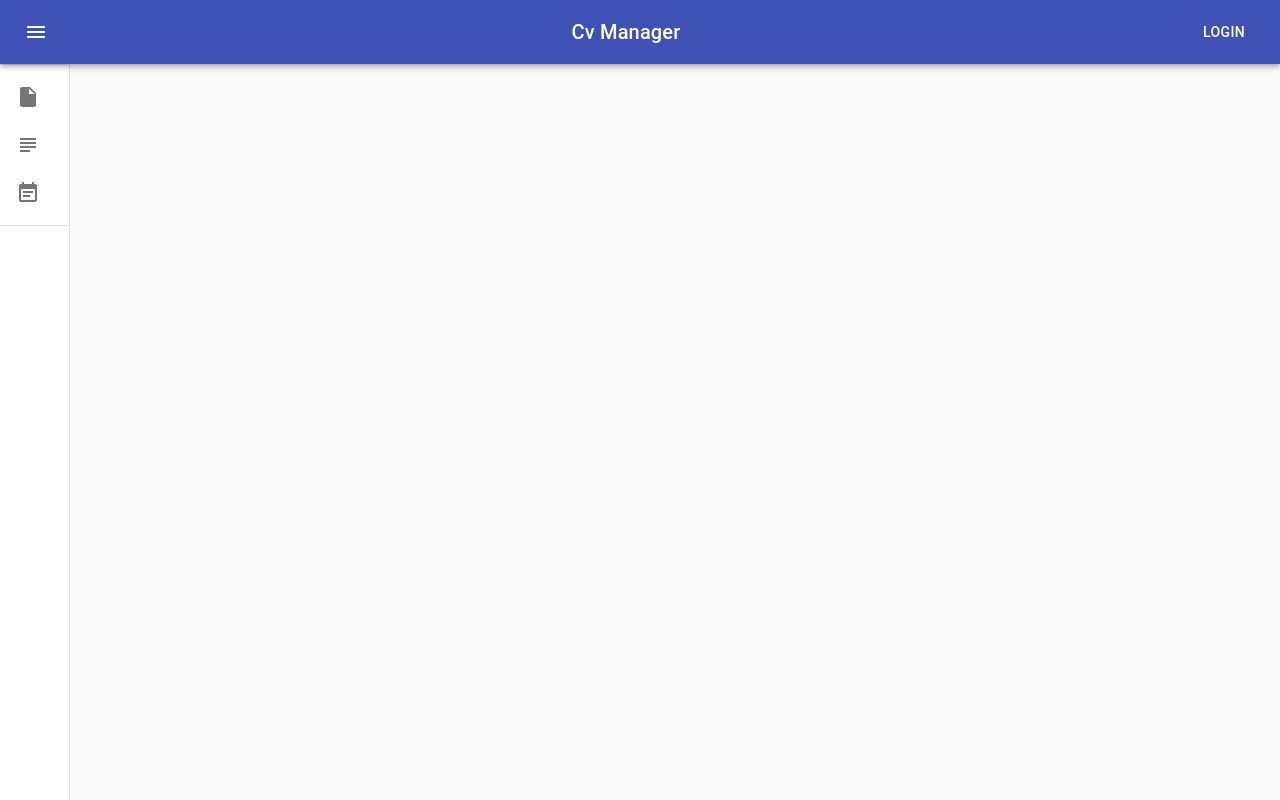
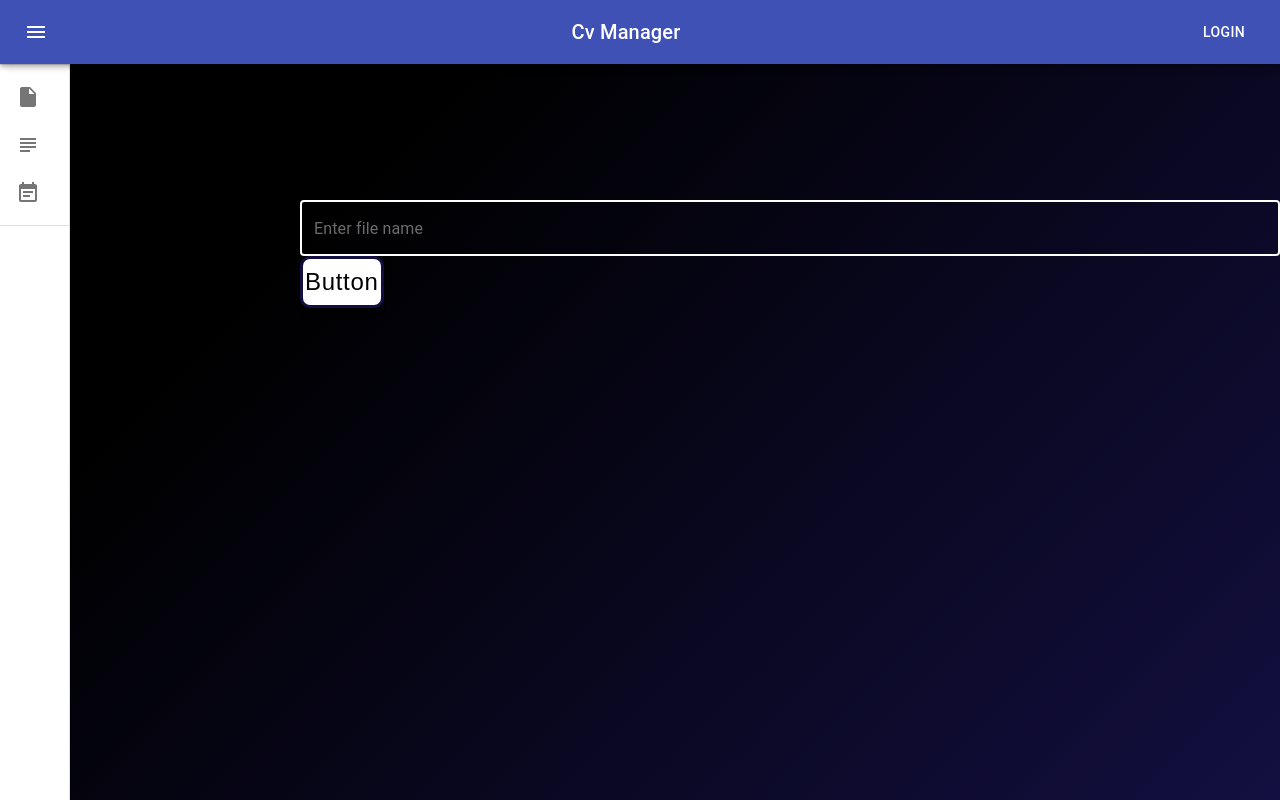
Before and after one commit to STaras1992/cv-manager, a React (Create React App) app: page /template in a window 1280 px wide. Built offline with nearby package versions, Linux system fonts and the light colour scheme.

Commit message:
cover form

```diff
--- a/src/App.css
+++ b/src/App.css
@@ -1,5 +1,6 @@
 .app {
-  height: 100vh;
-  /* background-color: #130f40;
-  background-image: linear-gradient(315deg, #130f40 0%, #000000 74%); */
+  min-height: 100vh;
+  overflow: 'scroll';
+  background-color: #130f40;
+  background-image: linear-gradient(315deg, #130f40 0%, #000000 74%);
 }
--- a/src/components/CoverPanel/NewCoverForm.js
+++ b/src/components/CoverPanel/NewCoverForm.js
@@ -6,6 +6,9 @@ import Container from '@material-ui/core/Container';
 import FileBase64 from 'react-file-base64';
 import CheckIcon from '@material-ui/icons/Check';
 import TextareaAutosize from '@material-ui/core/TextareaAutosize';
+import InputTextField from '../common/InputTextField.js';
+import InputTextArea from '../common/InputTextArea.js';
+import MyButton from '../common/MyButton.js';
 import clsx from 'clsx';
 
 const useStyle = makeStyles((theme) => ({
@@ -18,20 +21,14 @@ const useStyle = makeStyles((theme) => ({
     marginLeft: 0,
     paddingLeft: 0,
   },
-  textArea: {
-    //background: '#e3eeff',
-    minWidth: '250px',
-    maxWidth: '650px',
-    marginBottom: '10px',
-    marginTop: '10px',
-  },
 
-  submitButton: {
-    margin: '10px 0',
-  },
   inputContainer: {
+    width: '50%',
     display: 'flex',
-    alignItems: 'flex-end',
+    flexDirection: 'column',
+    justifyContent: 'flex-start',
+    alignItems: 'flex-start',
+    marginBottom: '20px',
   },
 
   submitContainer: {
@@ -79,33 +76,16 @@ const Form = ({ saveCover }) => {
   return (
     <form onSubmit={handleSubmit} onReset={handleReset}>
       <Container className={classes.root}>
-        <TextField
-          variant='outlined'
-          label='name'
-          name='name'
-          value={name}
-          error={error}
-          helperText={error && 'Maximum name length is 30 characters'}
-          onChange={handleInputChange}
-        />
         <div className={classes.inputContainer}>
-          <TextareaAutosize
-            className={classes.textArea}
-            label='Content'
-            name='content'
-            rowsMin={5}
-            value={content}
-            onChange={handleInputChange}
-          />
+          <InputTextField name='name' value={name} error={error} handleInputChange={handleInputChange} />
+          <div style={{ marginTop: '10px' }}>
+            <InputTextArea name='content' value={content} error={error} handleInputChange={handleInputChange} />
+          </div>
           {/* <div className={error ? classes.messageErrorShow : classes.messageError}>Message is required</div> */}
         </div>
         <div className={classes.submitContainer}>
-          <Button className={classes.submitButton} type='submit' variant='contained'>
-            Save
-          </Button>
-          <Button className={classes.submitButton} type='reset' variant='contained'>
-            Cancel
-          </Button>
+          <MyButton name='Save' type='dark' />
+          <MyButton name='Cancel' type='dark' />
         </div>
       </Container>
     </form>
--- a/src/components/CvPanel/Cv/Cv.js
+++ b/src/components/CvPanel/Cv/Cv.js
@@ -10,14 +10,21 @@ import ListItemText from '@material-ui/core/ListItemText';
 import FolderIcon from '@material-ui/icons/Folder';
 import DeleteIcon from '@material-ui/icons/Delete';
 import FileIcon from '@material-ui/icons/InsertDriveFile';
+import { LIGHT_BLUE, DARK_BLUE, LIGHT, DARK } from '../../../consts/colors.js';
 
 const useStyles = makeStyles((theme) => ({
   root: {
     '& .MuiListItem-container': {
+      background: LIGHT,
       maxWidth: '80%',
       display: 'flex',
       justifyContent: 'space-between',
       alignItems: 'center',
+      marginBottom: '5px',
+      borderRadius: '2px',
+    },
+    '& svg': {
+      color: DARK,
     },
   },
 }));
--- a/src/components/CvPanel/NewCvForm.js
+++ b/src/components/CvPanel/NewCvForm.js
@@ -2,10 +2,14 @@ import React, { useState, useEffect } from 'react';
 import { makeStyles } from '@material-ui/core/styles';
 import Button from '@material-ui/core/Button';
 import TextField from '@material-ui/core/TextField';
+import FilledInput from '@material-ui/core/FilledInput';
 import Container from '@material-ui/core/Container';
 import FileBase64 from 'react-file-base64';
 import CheckIcon from '@material-ui/icons/Check';
+import InputTextField from '../common/InputTextField.js';
+import MyButton from '../common/MyButton.js';
 import clsx from 'clsx';
+import { LIGHT_BLUE, DARK_BLUE, LIGHT, DARK } from '../../consts/colors.js';
 
 const useStyle = makeStyles((theme) => ({
   root: {
@@ -14,8 +18,10 @@ const useStyle = makeStyles((theme) => ({
     justifyContent: 'flex-start',
     alignItems: 'flex-start',
     marginTop: '50px',
+    padding: 0,
   },
   fileButton: {
+    background: LIGHT,
     margin: '10px 0',
   },
   submitButton: {
@@ -30,9 +36,10 @@ const useStyle = makeStyles((theme) => ({
   },
   inputStatusIcon: {
     '& svg': {
-      fontSize: '40px',
+      fontSize: '45px',
+      fontWeight: 'bold',
       paddingBottom: '5px',
-      color: 'green',
+      color: '#24FE41',
     },
     marginLeft: '10px',
   },
@@ -84,34 +91,21 @@ const Form = ({ saveCv }) => {
   return (
     <form onSubmit={handleSubmit} onReset={handleReset}>
       <Container className={classes.root}>
-        <TextField
-          variant='outlined'
-          label='name'
-          name='name'
-          value={name}
-          error={error}
-          helperText={error && 'Maximum name length is 30 characters'}
-          onChange={handleInputChange}
-        />
+        <InputTextField name='name' value={name} error={error} handleInputChange={handleInputChange} />
         <div className={classes.inputContainer}>
-          <Button className={classes.fileButton} disabled={file !== null} variant='contained' component='label'>
+          <Button className={classes.fileButton} variant='contained' component='label'>
             Upload File
             <div className={classes.fileInput}>
               <FileBase64 onDone={handleFileSelect} />
             </div>
           </Button>
-
           <div className={clsx(classes.inputStatusIcon, { [classes.hide]: !file })}>
             <CheckIcon />
           </div>
         </div>
         <div className={classes.submitContainer}>
-          <Button className={classes.submitButton} type='submit' variant='contained'>
-            Save
-          </Button>
-          <Button className={classes.submitButton} type='reset' variant='contained'>
-            Cancel
-          </Button>
+          <MyButton name='Save' type='dark' />
+          <MyButton name='Cancel' type='dark' />
         </div>
       </Container>
     </form>
--- a/src/components/TemplatePanel/TemplatePanel.js
+++ b/src/components/TemplatePanel/TemplatePanel.js
@@ -1,7 +1,24 @@
 import React from 'react';
+import { makeStyles } from '@material-ui/core/styles';
+import InputTextField from '../common/InputTextField.js';
+import MyButton from '../common/MyButton.js';
+
+const useStyles = makeStyles((theme) => ({
+  root: {
+    marginLeft: '300px',
+    marginTop: '200px',
+  },
+}));
 
 const TemplatePanel = () => {
-  return <div></div>;
+  const classes = useStyles();
+  const handleInputChange = {};
+  return (
+    <div className={classes.root}>
+      <InputTextField name='' error={false} handleInputChange={handleInputChange} />
+      <MyButton name='Button' />
+    </div>
+  );
 };
 
 export default TemplatePanel;
--- /dev/null
+++ b/src/components/common/InputTextArea.js
@@ -0,0 +1,51 @@
+import TextField from '@material-ui/core/TextField';
+import { withStyles } from '@material-ui/core/styles';
+
+const styles = {
+  root: {
+    '& .MuiTextField-root': {
+      color: 'white',
+      '& .MuiInputBase-root': {
+        color: 'white',
+      },
+      '& label': {
+        color: '#12D8FA',
+      },
+      '& label.Mui-focused': {
+        color: '#12D8FA',
+      },
+
+      '& textarea:valid + fieldset, textarea': {
+        borderColor: 'white',
+        borderWidth: 2,
+      },
+      '& textarea:invalid + fieldset': {
+        borderColor: 'red',
+        borderWidth: 2,
+      },
+      '& textarea:valid:focus + fieldset': {
+        borderLeftWidth: 6,
+        padding: '4px !important',
+      },
+    },
+  },
+};
+
+const InputTextArea = ({ name, value, error, handleInputChange, classes }) => (
+  <div className={classes.root}>
+    <TextField
+      variant='outlined'
+      multiline
+      rows={5}
+      label={name}
+      name={name}
+      value={value}
+      error={error}
+      placeholder='Enter cover content'
+      helperText={error && 'Maximum content length is 1000 characters'}
+      onChange={handleInputChange}
+    />
+  </div>
+);
+
+export default withStyles(styles)(InputTextArea);
--- /dev/null
+++ b/src/components/common/InputTextField.js
@@ -0,0 +1,52 @@
+import TextField from '@material-ui/core/TextField';
+import { withStyles } from '@material-ui/core/styles';
+
+const styles = {
+  root: {
+    width: '100%',
+    '& .MuiTextField-root': {
+      width: '100%',
+      color: 'white',
+      '& .MuiInputBase-root': {
+        color: 'white',
+      },
+      '& label': {
+        color: '#12D8FA',
+      },
+      '& label.Mui-focused': {
+        color: '#12D8FA',
+      },
+
+      '& input:valid + fieldset, textarea': {
+        borderColor: 'white',
+        borderWidth: 2,
+      },
+      '& input:invalid + fieldset': {
+        borderColor: 'red',
+        borderWidth: 2,
+      },
+      '& input:valid:focus + fieldset': {
+        borderLeftWidth: 6,
+        padding: '4px !important',
+      },
+    },
+  },
+};
+
+const InputTextField = ({ name, value, error, handleInputChange, classes }) => (
+  <div className={classes.root}>
+    <TextField
+      variant='outlined'
+      label={name}
+      name={name}
+      value={value}
+      error={error}
+      autoComplete='false'
+      placeholder='Enter file name'
+      helperText={error && 'Maximum name length is 30 characters'}
+      onChange={handleInputChange}
+    />
+  </div>
+);
+
+export default withStyles(styles)(InputTextField);
--- /dev/null
+++ b/src/components/common/MyButton.js
@@ -0,0 +1,61 @@
+import Button from '@material-ui/core/Button';
+import { withStyles } from '@material-ui/core/styles';
+import { LIGHT_BLUE, DARK_BLUE, LIGHT, DARK } from '../../consts/colors.js';
+
+const styles = (theme) => ({
+  root: {
+    margin: 0,
+    padding: 0,
+  },
+
+  buttonDarkToLight: {
+    padding: '2px',
+    background: 'black',
+    color: 'white',
+    border: `3px solid ${LIGHT}`,
+    boxShadow: '0 10px 6px -6px white',
+    textTransform: 'none',
+    fontFamily: 'Russo One, sans-serif',
+    fontSize: '1.3rem',
+    [theme.breakpoints.up('md')]: {
+      fontSize: '1.5rem',
+    },
+
+    '&:hover': {
+      background: 'white',
+      border: `3px solid ${DARK}`,
+      color: 'black',
+      boxShadow: '0 10px 6px -6px black',
+    },
+  },
+
+  buttonLightToDark: {
+    padding: '2px',
+    background: 'white',
+    color: 'black',
+    border: `3px solid ${DARK_BLUE}`,
+    borderRadius: '10px',
+    boxShadow: '0 10px 6px -6px black',
+    textTransform: 'none',
+    fontFamily: 'Russo One, sans-serif',
+    fontSize: '1.3rem',
+    [theme.breakpoints.up('md')]: {
+      fontSize: '1.5rem',
+    },
+
+    '&:hover': {
+      background: 'black',
+      color: 'white',
+      border: `3px solid ${LIGHT}`,
+      boxShadow: '0 10px 6px -6px white',
+    },
+  },
+});
+
+const MyButton = ({ name, type, classes }) => (
+  <Button className={type === 'dark' ? classes.buttonDarkToLight : classes.buttonLightToDark} variant='contained'>
+    {name}
+  </Button>
+);
+
+export default withStyles(styles)(MyButton);
--- /dev/null
+++ b/src/consts/colors.js
@@ -0,0 +1,4 @@
+export const LIGHT_BLUE = '#12D8FA';
+export const DARK_BLUE = '#130f40';
+export const LIGHT = '#E0EAFC';
+export const DARK = '#012121';
```
Also changed, not shown: src/components/CoverPanel/Cover/Cover.js (+1 -60 lines), 1 other file (tests, documents, lock files or other folders).
